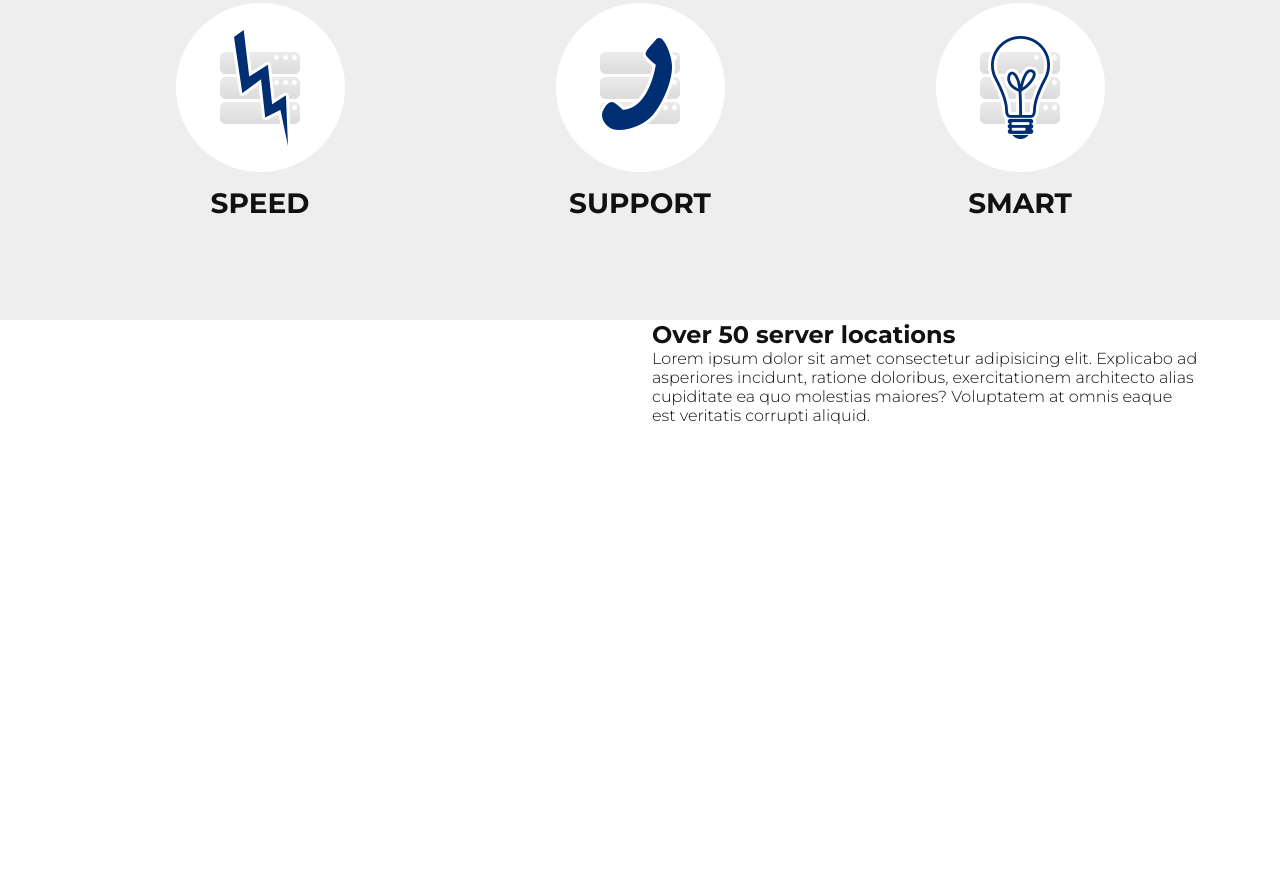
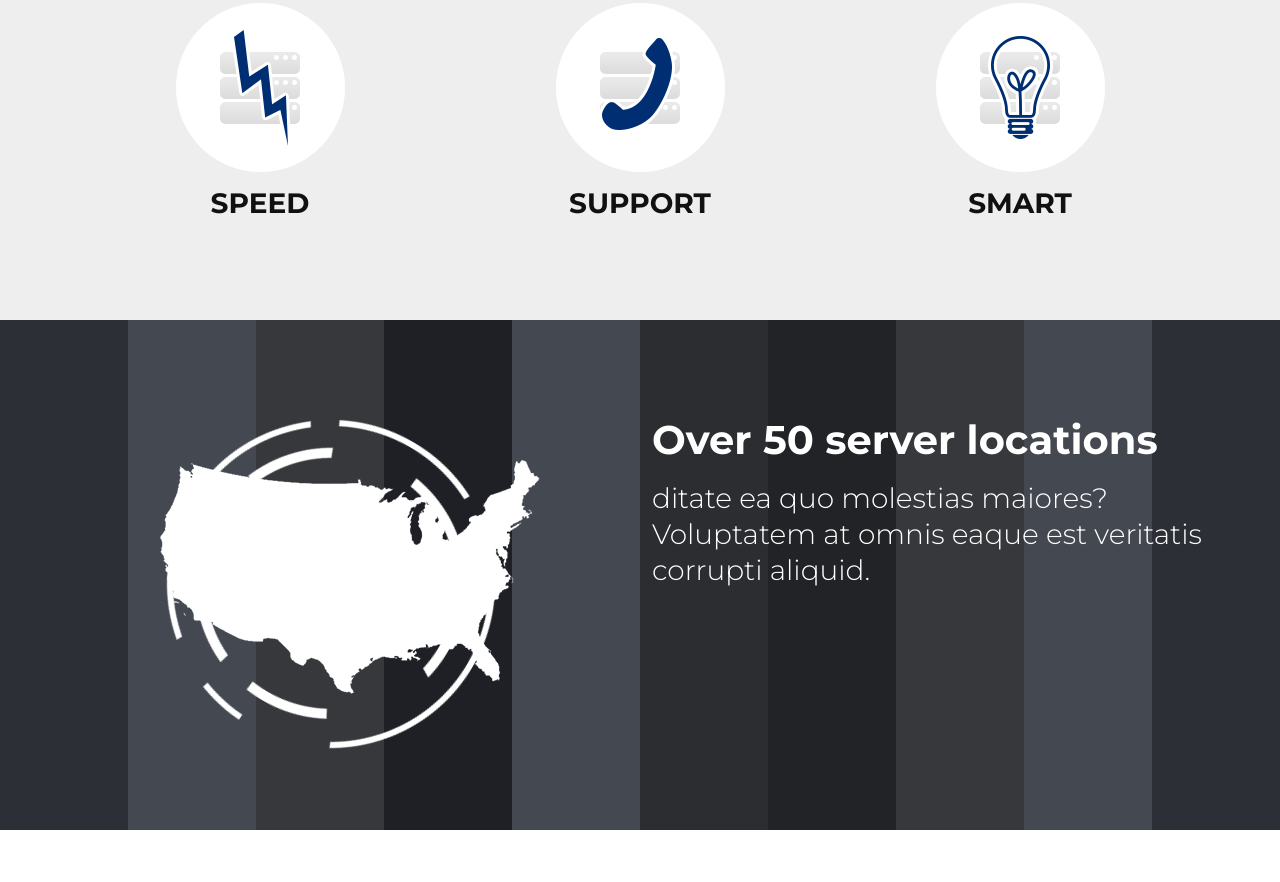
Before and after one commit to poohlikeshoney/scroll_animation, a plain HTML site: page index.html in a window 1280 px wide. Shown: the part 1337-2219 px from the top of the page. After the commit the page ends 2167 px from the top, so only its background shows below. Drawn offline with nearby package versions, Linux system fonts and the light colour scheme.

Commit message:
JS : location scroll-animation

```diff
--- a/css/style.css
+++ b/css/style.css
@@ -102,7 +102,8 @@ header .logo a em {
   opacity: 0;
 }
 .animate,
-.grow-img {
+.grow-img,
+.animate-down {
   animation: fadeIn 1s forwards ease-in;
   transition: 2s ease-in-out;
 }
@@ -145,3 +146,96 @@ header .logo a em {
   width: 169px;
   height: 169px;
 }
+/* -------------------location------------------- */
+.location {
+  position: relative;
+}
+.stripes {
+  display: flex;
+}
+.stripes .stripe {
+  width: 10%;
+  height: 0;
+}
+.stripes .stripe.animate-down {
+  height: 510px;
+}
+#s1 {
+  background: #2c2f36;
+  transition-delay: 0.1s;
+}
+#s2 {
+  background: #444850;
+  transition-delay: 0.2s;
+}
+#s3 {
+  background: #36383c;
+  transition-delay: 0.3s;
+}
+#s4 {
+  background: #1e2026;
+  transition-delay: 0.4s;
+}
+#s5 {
+  background: #444850;
+  transition-delay: 0.5s;
+}
+#s6 {
+  background: #2b2d30;
+  transition-delay: 0.6s;
+}
+#s7 {
+  background: #212326;
+  transition-delay: 0.7s;
+}
+#s8 {
+  background: #36383c;
+  transition-delay: 0.8s;
+}
+#s9 {
+  background: #444850;
+  transition-delay: 0.9s;
+}
+#s10 {
+  background: #2c2f36;
+  transition-delay: 1s;
+}
+.contents {
+  position: absolute;
+  top: 0;
+  left: 0;
+  right: 0;
+  padding: 100px 0;
+}
+.location .map {
+  position: relative;
+}
+#location_map {
+  margin-left: 90px;
+  margin-top: 40px;
+}
+#location_radar {
+  position: absolute;
+  left: 109px;
+  top: 0;
+  animation: rotation 10s infinite linear;
+}
+@keyframes rotation {
+  from {
+    transform: rotate(0deg);
+  }
+  to {
+    transform: rotate(360deg);
+  }
+}
+.contents h2 {
+  font-size: 40px;
+  line-height: 1;
+  margin-bottom: 20px;
+  color: #fff;
+}
+.contents p {
+  font-size: 28px;
+  line-height: 36px;
+  color: #fff;
+}
--- a/index.html
+++ b/index.html
@@ -86,8 +86,6 @@
       <div class="stripe" id="s8"></div>
       <div class="stripe" id="s9"></div>
       <div class="stripe" id="s10"></div>
-      <div class="stripe" id="s11"></div>
-      <div class="stripe" id="s12"></div>
     </div>
     <div class="container contents">
       <div class="row">
@@ -97,7 +95,7 @@
         </div>
         <div class="col-md-6">
           <h2>Over 50 server locations</h2>
-          <p>Lorem ipsum dolor sit amet consectetur adipisicing elit. Explicabo ad asperiores incidunt, ratione doloribus, exercitationem architecto alias cupiditate ea quo molestias maiores? Voluptatem at omnis eaque est veritatis corrupti aliquid.</p>
+          <p>ditate ea quo molestias maiores? Voluptatem at omnis eaque est veritatis corrupti aliquid.</p>
         </div>
       </div>
     </div>
--- a/js/main.js
+++ b/js/main.js
@@ -4,6 +4,9 @@ $(function(){
 
   let $features = $('.features');
   let $featuresOffsetTop = $features.offset().top - 400;
+
+  let $location = $('.location');
+  let $locationOffsetTop = $location.offset().top - 400;
 
   $(window).scroll(function(){
     // device section animation
@@ -15,5 +18,9 @@ $(function(){
       $features.find('img').addClass('grow-img');
       $features.find('h4').addClass('animate');
     }
+    // location section animation
+    if($(this).scrollTop() > $locationOffsetTop){
+      $location.find('.stripe').addClass('animate-down');
+    }
   });
 });
```
